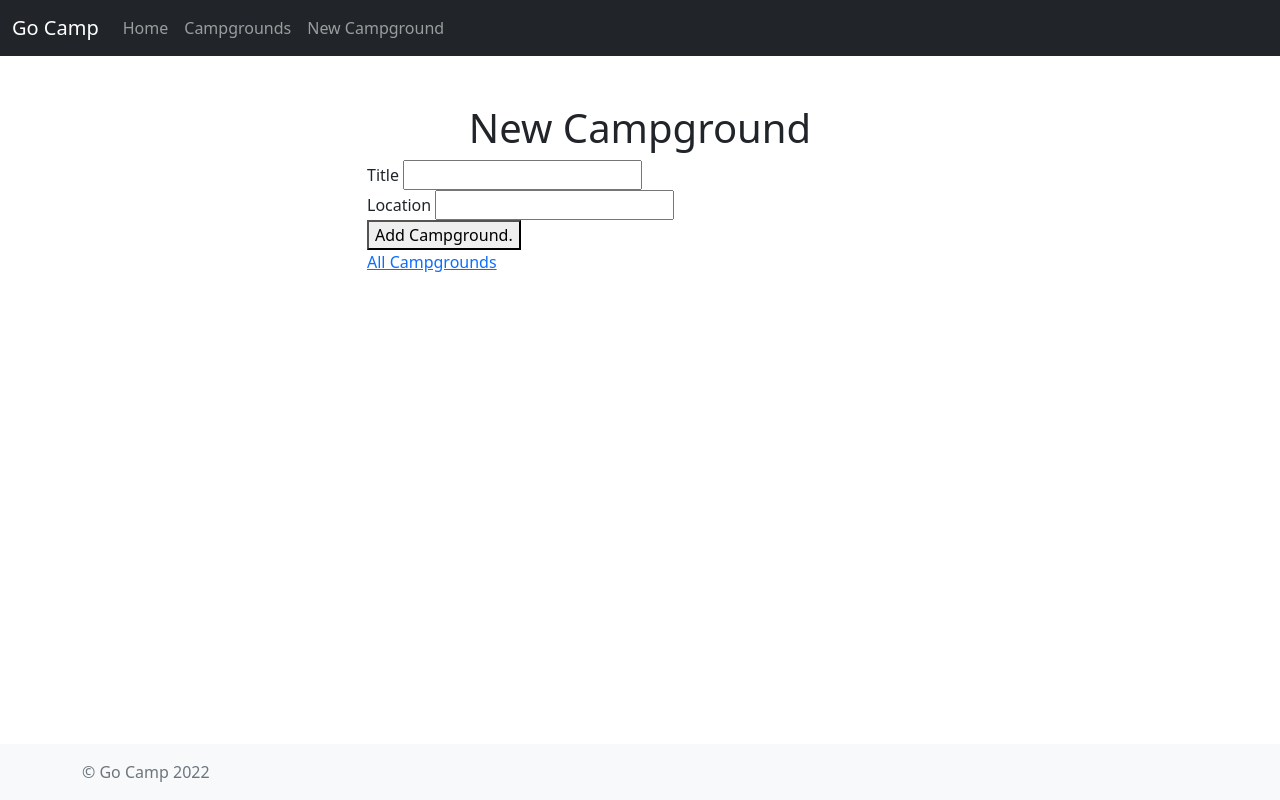
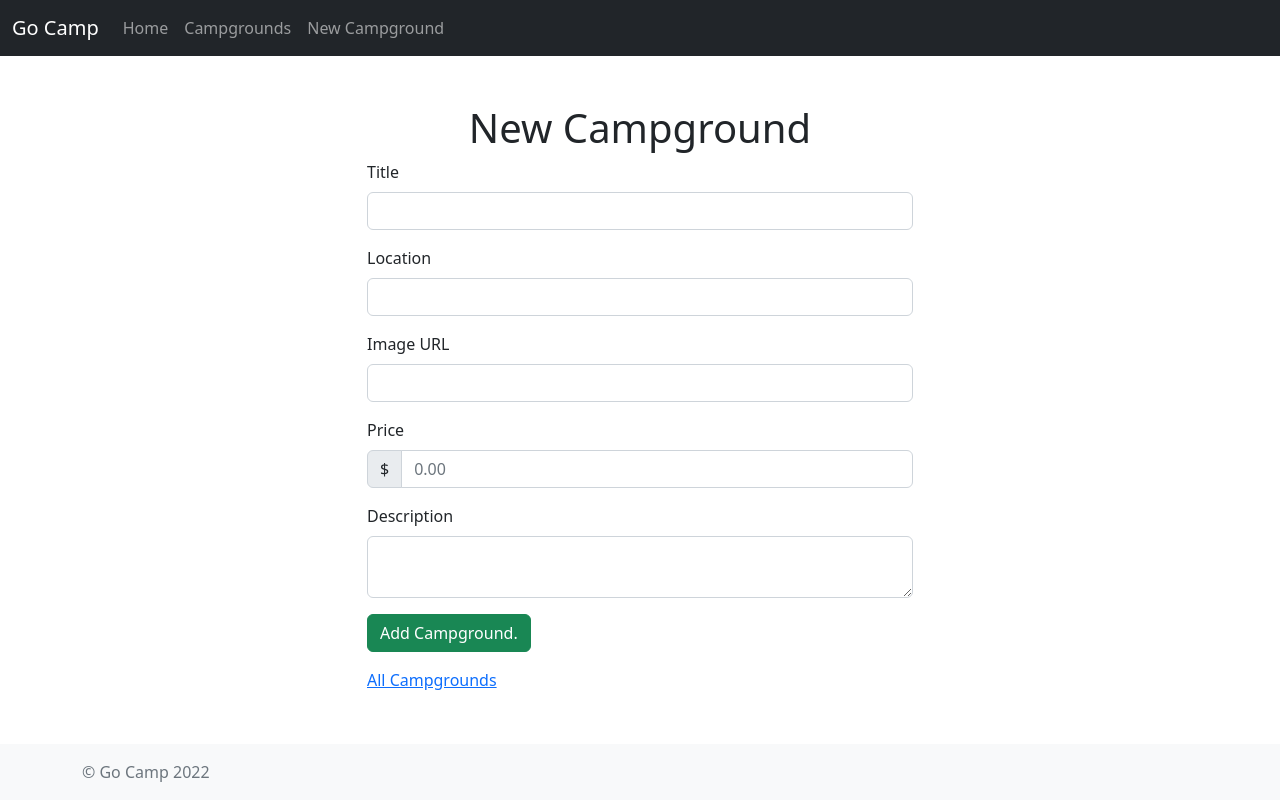
Before and after one commit to regal-rahul/GoCamp, a Node server app: page /campgrounds/new in a window 1280 px wide. Run offline with Node 20, Linux system fonts and the light colour scheme; some libraries are stand-ins or nearby versions.

Commit message:
Added bootstrap styling to new page

```diff
--- a/views/campgrounds/new.ejs
+++ b/views/campgrounds/new.ejs
@@ -4,15 +4,32 @@
     <h1 class="text-center">New Campground</h1>
     <div class="col-6 offset-3">
         <form action="/campgrounds" method="post">
-            <div>
-                <label for="title">Title</label>
-                <input type="text" id="title" name="campground[title]">
+            <div class="mb-3">
+                <label class="form-label" for="title">Title</label>
+                <input class="form-control" type="text" id="title" name="campground[title]">
             </div>
-            <div>
-                <label for="location">Location</label>
-                <input type="text" id="location" name="campground[location]">
+            <div class="mb-3">
+                <label class="form-label" for="location">Location</label>
+                <input class="form-control" type="text" id="location" name="campground[location]">
             </div>
-            <button type="submit">Add Campground.</button>
+            <div class="mb-3">
+                <label class="form-label" for="image">Image URL</label>
+                <input class="form-control" type="text" id="image" name="campground[image]">
+            </div>
+            <div class="mb-3">
+                <label class="form-label" for="price">Price</label>
+                <div class="input-group">
+                    <span class="input-group-text">$</span>
+                    <input type="text" id="price" class="form-control" placeholder="0.00" aria-label="price" name="campground[price]">
+                  </div>
+            </div>
+            <div class="mb-3">
+                <label class="form-label" for="description">Description</label>
+                <textarea class="form-control" type="text" id="description" name="campground[description]"></textarea>
+            </div>
+            <div class="mb-3">
+                <button class="btn btn-success" type="submit">Add Campground.</button>
+            </div>
         </form>
         <a href="/campgrounds">All Campgrounds</a>
     </div>
```
